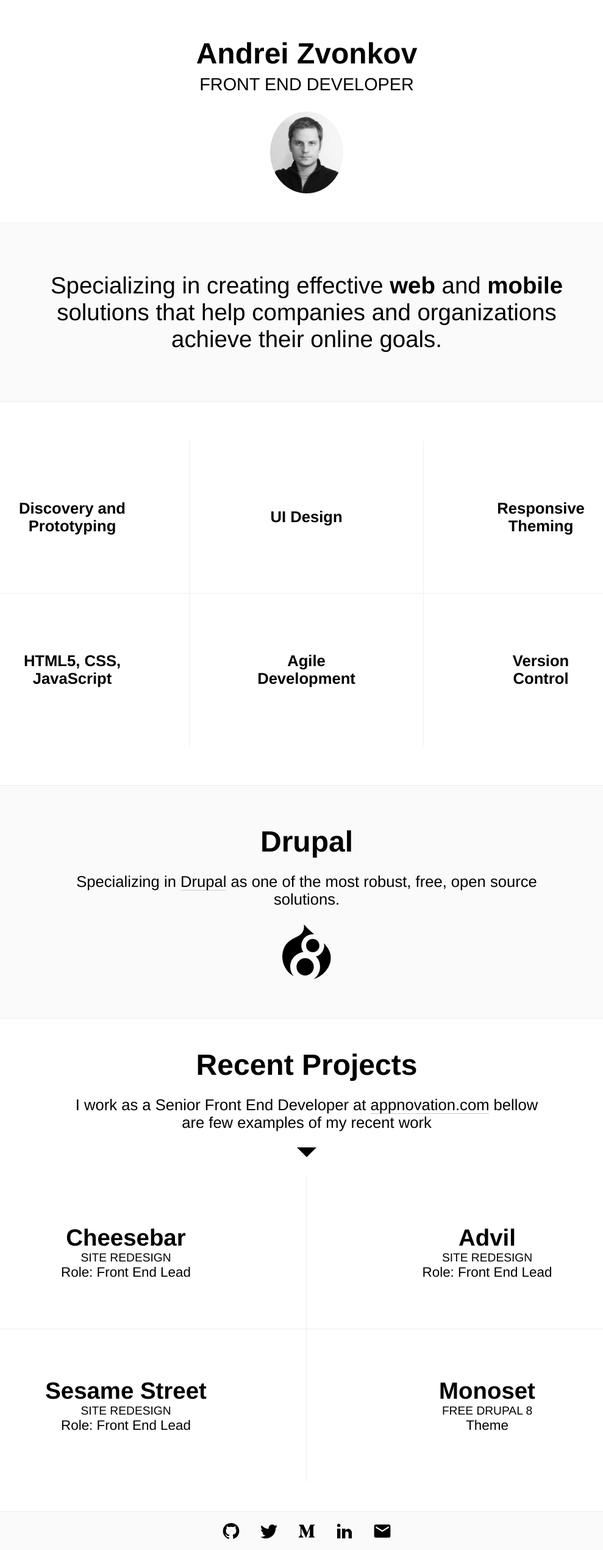
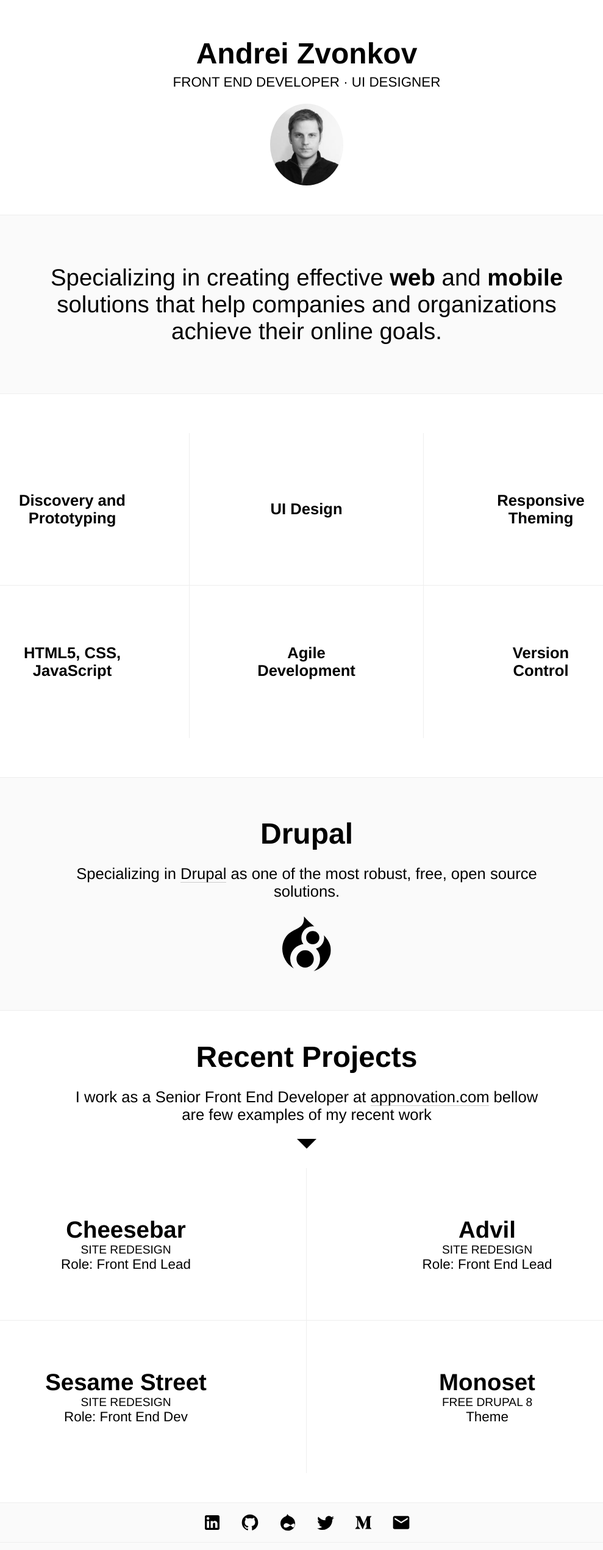
Before and after one commit to zetagraph/zetagraph, a React (Create React App) app: page / in a window 1280 px wide. Shown: the top 2541 px of the page at 61% size, without its empty margins (137-1126 px from the left). Built offline with nearby package versions, Linux system fonts and the light colour scheme.

Commit message:
content updates

```diff
--- a/public/index.html
+++ b/public/index.html
@@ -13,7 +13,7 @@
       work correctly both with client-side routing and a non-root public URL.
       Learn how to configure a non-root public URL by running `npm run build`.
     -->
-    <title>Andrei Zvonkov - Front End Developer</title>
+    <title>Andrei Zvonkov - Front End Developer / UI Designer</title>
     <link href="https://fonts.googleapis.com/css?family=Roboto:100,900" rel="stylesheet">
     <!-- Global site tag (gtag.js) - Google Analytics -->
     <script async src="https://www.googletagmanager.com/gtag/js?id=UA-124713430-1"></script>
--- a/src/components/Footer/Container.js
+++ b/src/components/Footer/Container.js
@@ -6,9 +6,6 @@
   text-align: center;
   border-top: 1px solid #eee;
   background: #fafafa;
-  ${media.tablet`
-    padding: 1em 0;
-  `}
 `;
 
 export default Container;
--- a/src/components/Footer/index.js
+++ b/src/components/Footer/index.js
@@ -8,10 +8,11 @@
   return (
 
     <Container>
+      <a href="https://www.linkedin.com/in/andreizvonkov"><Img src={require(`./Linkedin.svg`)} alt="Icon" /></a>
       <a href="https://github.com/zetagraph"><Img src={require(`./Github.svg`)} alt="Icon" /></a>
+      <a href="https://www.drupal.org/u/zetagraph"><Img src={require(`./Drupal.svg`)} alt="Icon" /></a>
       <a href="https://twitter.com/zetagraph"><Img src={require(`./Twitter.svg`)} alt="Icon" /></a>
       <a href="https://medium.com/@zetagraph"><Img src={require(`./Medium.svg`)} alt="Icon" /></a>
-      <a href="https://www.linkedin.com/in/andreizvonkov"><Img src={require(`./Linkedin.svg`)} alt="Icon" /></a>
       <a href="mailto:zvonkov@gmail.com"><Img src={require(`./Email.svg`)} alt="Icon" /></a>
     </Container>
 
--- a/src/components/Header/SubTitle.js
+++ b/src/components/Header/SubTitle.js
@@ -5,9 +5,9 @@
   margin-bottom: 1em;
   text-transform: uppercase;
   font-weight: 100;
-  font-size: 1.4rem;
+  font-size: 1rem;
   ${media.tablet`
-    font-size: 1.8rem;
+    font-size: 1.4rem;
   `}
 `;
 
--- a/src/components/Header/index.js
+++ b/src/components/Header/index.js
@@ -11,7 +11,7 @@
 
     <Container>
       <Title>Andrei Zvonkov</Title>
-      <SubTitle>Front End Developer</SubTitle>
+      <SubTitle>Front End Developer &middot; UI Designer</SubTitle>
       <Img src={require(`./AndreiZvonkov.jpg`)} alt="Andrei Zvonkov" />
     </Container>
 
--- a/src/components/ProjectList/index.js
+++ b/src/components/ProjectList/index.js
@@ -24,7 +24,7 @@
       <ItemLink href="https://www.sesamestreet.org">
         <ItemTitle>Sesame Street</ItemTitle>
         <ItemSubTitle>Site Redesign</ItemSubTitle>
-        <ItemDescriprion>Role: <span>Front End Lead</span></ItemDescriprion>
+        <ItemDescriprion>Role: <span>Front End Dev</span></ItemDescriprion>
       </ItemLink>
       <ItemLink href="http://dev-zetagraph.pantheonsite.io">
         <ItemTitle>Monoset</ItemTitle>
```
Also changed, not shown: src/components/Footer/Drupal.svg (added), src/components/Footer/Linkedin.svg.
